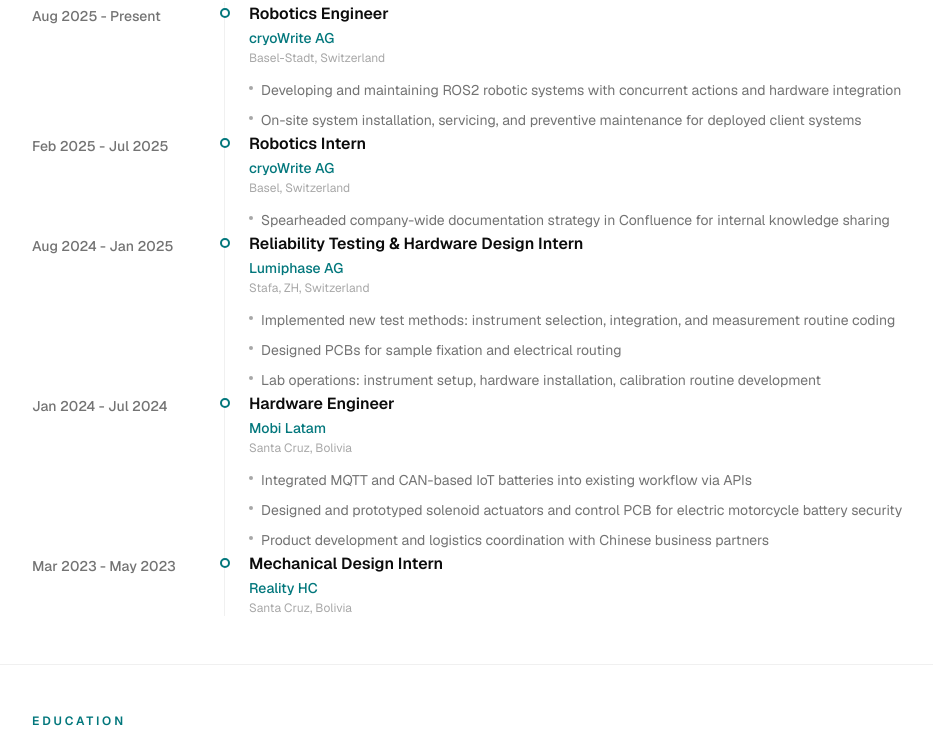
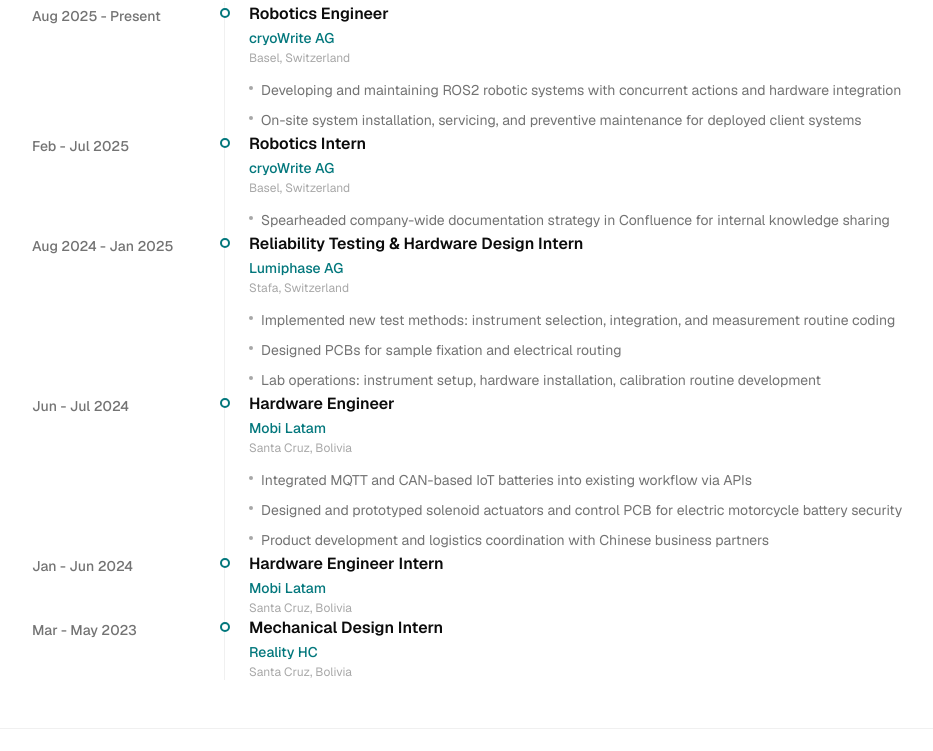
Before and after one commit to leonardoAB1/leonardoachaboiano.com, a Next.js app: page /cv in a window 1280 px wide. Shown: the part 415-1166 px from the top of the page, without its empty margins (128-1061 px from the left). Built offline with nearby package versions, Linux system fonts and the light colour scheme.

Commit message:
refactor: derive cv work and education from timeline single source of truth

```diff
--- a/src/app/(marketing)/cv/page.tsx
+++ b/src/app/(marketing)/cv/page.tsx
@@ -8,6 +8,7 @@ import { Section } from "@/components/layout/Section";
 import { AnimatedSection } from "@/components/shared/AnimatedSection";
 import { Separator } from "@/components/ui/Separator";
 import { Eyebrow, Heading, Text } from "@/components/ui/Typography";
+import { timelineEntries } from "@/data/timeline";
 import { siteConfig } from "@/lib/constants";
 
 export const metadata: Metadata = {
@@ -17,68 +18,16 @@ export const metadata: Metadata = {
 };
 
 // ---------------------------------------------------------------------------
-// Data
+// Data derived from the single source of truth in @/data/timeline
 // ---------------------------------------------------------------------------
 
-const workExperience = [
-  {
-    dateRange: "Aug 2025 - Present",
-    role: "Robotics Engineer",
-    org: "cryoWrite AG",
-    location: "Basel-Stadt, Switzerland",
-    bullets: [
-      "Developing and maintaining ROS2 robotic systems with concurrent actions and hardware integration",
-      "On-site system installation, servicing, and preventive maintenance for deployed client systems",
-    ],
-  },
-  {
-    dateRange: "Feb 2025 - Jul 2025",
-    role: "Robotics Intern",
-    org: "cryoWrite AG",
-    location: "Basel, Switzerland",
-    bullets: [
-      "Spearheaded company-wide documentation strategy in Confluence for internal knowledge sharing",
-    ],
-  },
-  {
-    dateRange: "Aug 2024 - Jan 2025",
-    role: "Reliability Testing & Hardware Design Intern",
-    org: "Lumiphase AG",
-    location: "Stafa, ZH, Switzerland",
-    bullets: [
-      "Implemented new test methods: instrument selection, integration, and measurement routine coding",
-      "Designed PCBs for sample fixation and electrical routing",
-      "Lab operations: instrument setup, hardware installation, calibration routine development",
-    ],
-  },
-  {
-    dateRange: "Jan 2024 - Jul 2024",
-    role: "Hardware Engineer",
-    org: "Mobi Latam",
-    location: "Santa Cruz, Bolivia",
-    bullets: [
-      "Integrated MQTT and CAN-based IoT batteries into existing workflow via APIs",
-      "Designed and prototyped solenoid actuators and control PCB for electric motorcycle battery security",
-      "Product development and logistics coordination with Chinese business partners",
-    ],
-  },
-  {
-    dateRange: "Mar 2023 - May 2023",
-    role: "Mechanical Design Intern",
-    org: "Reality HC",
-    location: "Santa Cruz, Bolivia",
-  },
-] as const;
+const workExperience = timelineEntries.filter(
+  (e) => e.type === "work" && e.cvVisible !== false,
+);
 
-const education = [
-  {
-    dateRange: "2020 - 2024",
-    role: "B.S. Mechatronics Engineering",
-    org: "San Pablo Bolivian Catholic University",
-    location: "Santa Cruz, Bolivia",
-    note: "GPA 3.7/4 - Graduated with Honours - President of the Scientific Society (2023-2024)",
-  },
-] as const;
+const education = timelineEntries.filter(
+  (e) => e.type === "education" && e.cvVisible !== false,
+);
 
 const skillGroups: { category: string; skills: string[] }[] = [
   {
--- a/src/components/home/Timeline.tsx
+++ b/src/components/home/Timeline.tsx
@@ -29,7 +29,7 @@ export function Timeline(): ReactElement {
             <ul className="flex flex-col gap-8">
               {timelineEntries.map((entry, index) => (
                 <AnimatedSection
-                  key={entry.date + entry.org}
+                  key={entry.dateRange + entry.org}
                   delay={index * 0.07}
                 >
                   <li className="relative flex gap-6 pl-8">
@@ -39,7 +39,7 @@ export function Timeline(): ReactElement {
                     />
                     <div className="flex flex-col gap-0.5">
                       <div className="flex items-center gap-2">
-                        <Eyebrow as="span">{entry.date}</Eyebrow>
+                        <Eyebrow as="span">{entry.dateRange}</Eyebrow>
                         {entry.type && entry.type !== "work" && (
                           <span className="rounded-full bg-surface-2 px-2 py-0.5 text-[10px] font-medium uppercase tracking-widest text-ink-3">
                             {TYPE_LABEL[entry.type]}
--- a/src/data/timeline.ts
+++ b/src/data/timeline.ts
@@ -1,50 +1,69 @@
 export type TimelineEntryType = "work" | "education" | "exchange";
 
 export interface TimelineEntry {
-  date: string;
+  dateRange: string;
   role: string;
   org: string;
   location: string;
   coordinates: [number, number]; // [lat_deg, lng_deg]
   type?: TimelineEntryType;
   note?: string;
+  bullets?: readonly string[];
+  cvVisible?: boolean; // false = exclude from CV page (default: true)
 }
 
 export const timelineEntries: TimelineEntry[] = [
   {
-    date: "Aug 2025 - Present",
+    dateRange: "Aug 2025 - Present",
     role: "Robotics Engineer",
     org: "cryoWrite AG",
     location: "Basel, Switzerland",
     coordinates: [47.5596, 7.5886],
     type: "work",
+    bullets: [
+      "Developing and maintaining ROS2 robotic systems with concurrent actions and hardware integration",
+      "On-site system installation, servicing, and preventive maintenance for deployed client systems",
+    ],
   },
   {
-    date: "Feb - Jul 2025",
+    dateRange: "Feb - Jul 2025",
     role: "Robotics Intern",
     org: "cryoWrite AG",
     location: "Basel, Switzerland",
     coordinates: [47.5596, 7.5886],
     type: "work",
+    bullets: [
+      "Spearheaded company-wide documentation strategy in Confluence for internal knowledge sharing",
+    ],
   },
   {
-    date: "Aug 2024 - Jan 2025",
+    dateRange: "Aug 2024 - Jan 2025",
     role: "Reliability Testing & Hardware Design Intern",
     org: "Lumiphase AG",
     location: "Stafa, Switzerland",
     coordinates: [47.2292, 8.73],
     type: "work",
+    bullets: [
+      "Implemented new test methods: instrument selection, integration, and measurement routine coding",
+      "Designed PCBs for sample fixation and electrical routing",
+      "Lab operations: instrument setup, hardware installation, calibration routine development",
+    ],
   },
   {
-    date: "Jun - Jul 2024",
+    dateRange: "Jun - Jul 2024",
     role: "Hardware Engineer",
     org: "Mobi Latam",
     location: "Santa Cruz, Bolivia",
     coordinates: [-17.7833, -63.1821],
     type: "work",
+    bullets: [
+      "Integrated MQTT and CAN-based IoT batteries into existing workflow via APIs",
+      "Designed and prototyped solenoid actuators and control PCB for electric motorcycle battery security",
+      "Product development and logistics coordination with Chinese business partners",
+    ],
   },
   {
-    date: "Jan - Jun 2024",
+    dateRange: "Jan - Jun 2024",
     role: "Hardware Engineer Intern",
     org: "Mobi Latam",
     location: "Santa Cruz, Bolivia",
@@ -52,29 +71,39 @@ export const timelineEntries: TimelineEntry[] = [
     type: "work",
   },
   {
-    date: "Feb 2020 - Aug 2024",
+    dateRange: "Mar - May 2023",
+    role: "Mechanical Design Intern",
+    org: "Reality HC",
+    location: "Santa Cruz, Bolivia",
+    coordinates: [-17.7833, -63.1821],
+    type: "work",
+  },
+  {
+    dateRange: "Feb 2020 - Aug 2024",
     role: "B.S. Mechatronics Engineering",
-    org: "San Pablo Catholic University",
+    org: "San Pablo Bolivian Catholic University",
     location: "Santa Cruz, Bolivia",
     coordinates: [-17.7833, -63.1821],
     type: "education",
-    note: "GPA 3.7/4 - Graduated with Honours",
+    note: "GPA 3.7/4 - Graduated with Honours - President of the Scientific Society (2023-2024)",
   },
   {
-    date: "2018 - 2019",
+    dateRange: "2018 - 2019",
     role: "Exchange Student",
     org: "Rotary Youth Exchange",
     location: "Kamloops, BC, Canada",
     coordinates: [50.6745, -120.3273],
     type: "exchange",
     note: "Rotary Youth Exchange Ambassador",
+    cvVisible: false,
   },
   {
-    date: "Feb 2006 - Dec 2019",
+    dateRange: "Feb 2006 - Dec 2019",
     role: "Primary & Secondary Education",
     org: "Colegio La Salle",
     location: "Santa Cruz, Bolivia",
     coordinates: [-17.7833, -63.1821],
     type: "education",
+    cvVisible: false,
   },
 ];
```
